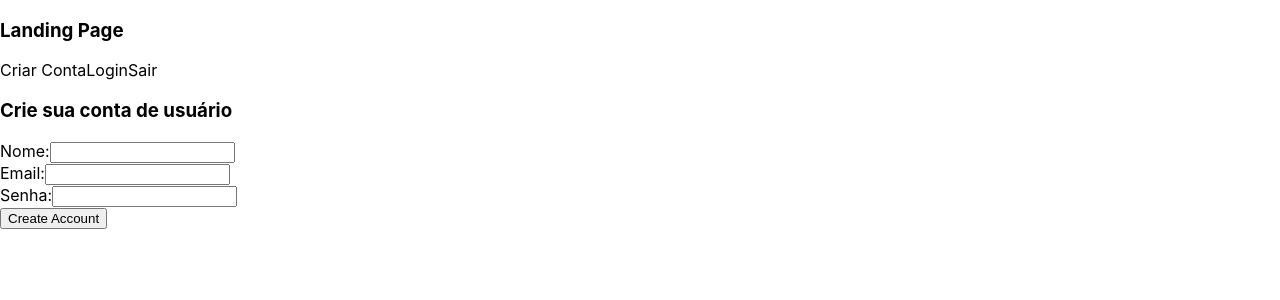
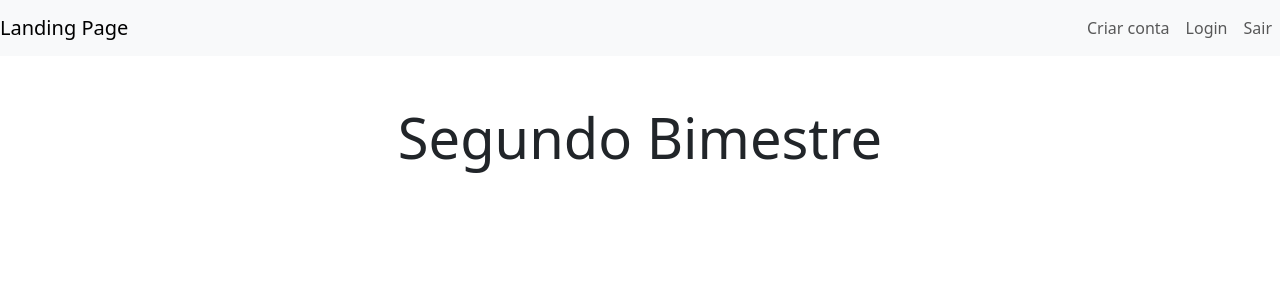
Before and after one commit to KKKODAKI/ReactNode, a React (Create React App) app in the folder frontend/: page / in a window 1280 px wide. Shown: the top 300 px of the page. Built offline with nearby package versions, Linux system fonts and the light colour scheme.

Commit message:
CreateAccount feito

```diff
--- a/frontend/src/App.js
+++ b/frontend/src/App.js
@@ -1,26 +1,66 @@
 import React, { useState } from "react";
 import './App.css';
 import UserAccountForm from './UserAccountForm';
-import 'bootstrap';
+import 'bootstrap/dist/css/bootstrap.min.css';
 
 function App() {
+  const [currentPage, setCurrentPage] = useState('landing');
+
+  const handleNavClick = (page) => {
+    setCurrentPage(page);
+  }
+
   return (
-    <div>
-      <header class="d-block .bg-secondary">
-        <div>
-          <h3>Landing Page</h3>
+    <div className="App">
+      <nav className="navbar navbar-expand-lg navbar-light bg-light">
+        <a className="navbar-brand" href="#">Landing Page</a>
+        <div className="collapse navbar-collapse">
+          <ul className="navbar-nav ms-auto">
+            <li className="nav-item">
+              <button className="nav-link btn" onClick={()=> handleNavClick('createAccount')}>Criar conta</button>
+            </li>
+            <li className="nav-item">
+              <button className="nav-link btn" onClick={()=> handleNavClick('login')}>Login</button>
+            </li>
+            <li className="nav-item">
+              <button className="nav-link btn" onClick={()=> handleNavClick('logout')}>Sair</button>
+            </li>
+          </ul>
         </div>
-        <div class="mx-2">
-          <a>Criar Conta</a>
-          <a>Login</a>
-          <a>Sair</a>
-        </div>
-      </header>
-      <div>
-        <UserAccountForm/>
+      </nav>
+      {/*Conteúdo Principal*/}
+      <div className="container text-center mt-5">
+        {currentPage === 'landing' && (
+          <div className="mt-4">
+            <h1 className="display-4">Segundo Bimestre</h1>
+          </div>
+        )}
+
+        {/*Criar conta*/}
+        {currentPage === 'createAccount' && (
+          <div className="mt-4">
+            <div>
+              <UserAccountForm/>
+            </div>
+          </div>
+        )}
+
+        {/*Login*/}
+        {currentPage === 'login' && (
+          <div className="mt-4">
+            <div>Adicionar o login</div>
+          </div>
+        )}
+
+        {/*Sair*/}
+        {currentPage === 'logout' && (
+          <div className="mt-4">
+            <div>Adicionar o Sair</div>
+          </div>
+        )}
       </div>
     </div>
-  );
+  )
 }
 
 export default App;
--- a/frontend/src/UserAccountForm.js
+++ b/frontend/src/UserAccountForm.js
@@ -1,5 +1,7 @@
 import React, { useState } from "react";
 import axios from "axios";
+import 'bootstrap/dist/css/bootstrap.min.css';
+
 
 const UserAccountForm = () => {
     const [formData, setFormData] = useState({
@@ -25,7 +27,7 @@ const UserAccountForm = () => {
 
             const response = await axios.post('https://api.example.com/create-account', formData);
 
-            if(response.status==200){
+            if(response.status===200){
                 setResponseMessege('Conta criada com sucesso!');
             }
             else{
@@ -41,38 +43,41 @@ const UserAccountForm = () => {
     return (
         <div ClassName="user-account-form">
             <h3>Crie sua conta de usuário</h3>
-            <form onSubmit="">
+            <form onSubmit={handleSubmit} className="form-group">
                 <div>
                     <label>Nome:</label>
                     <input
+                        className="form-control"
                         type="text"
                         name="username"
-                        value=""
-                        onChange=""
+                        value={formData.username}
+                        onChange={handleChange}
                         required
                     />
                 </div>
                 <div>
                     <label>Email:</label>
                     <input
+                        className="form-control"
                         type="email"
                         name="email"
-                        value=""
-                        onChange=""
+                        value={formData.email}
+                        onChange={handleChange}
                         required
                     />
                 </div>
                 <div>
                     <label>Senha:</label>
                     <input
+                        className="form-control"
                         type="password"
                         name="password"
-                        value=""
-                        onChange=""
+                        value={formData.password}
+                        onChange={handleChange}
                         required
                     />
                 </div>
-                <button type="submit">Create Account</button>
+                <button type="submit" className="btn btn-primary btn-block mt-3">Create Account</button>
             </form>
             <p></p>
         </div>
```
